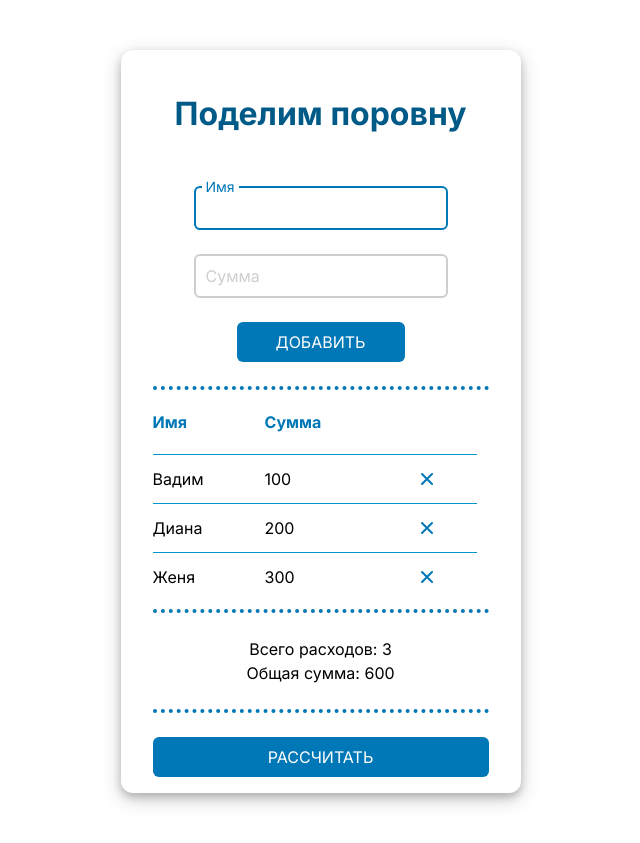
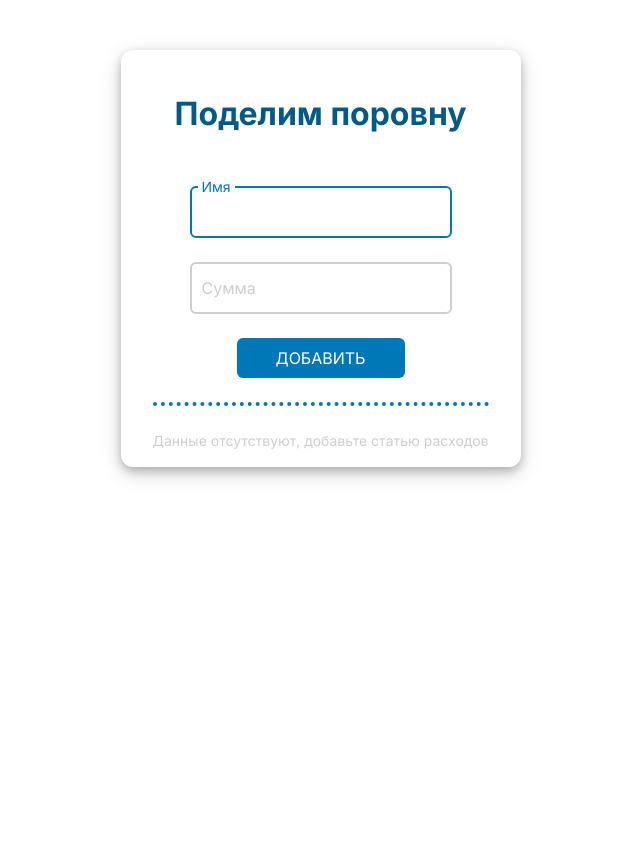
Before and after one commit to vgarbuzow/split-the-bill, a React (Vite) app: page / in a window 1280 px wide. Shown: the whole page, without its empty margins (312-952 px from the left). After the commit the page ends 800 px from the top, so only its background shows below. Built offline with nearby package versions, Linux system fonts and the light colour scheme.

Commit message:
Валидация ошибок, localStorage

```diff
--- a/src/entities/expense/model/ExpensesProvider.tsx
+++ b/src/entities/expense/model/ExpensesProvider.tsx
@@ -3,11 +3,12 @@ import {
   type FC,
   type ReactNode,
   useCallback,
+  useEffect,
   useMemo,
   useState,
 } from "react";
 import type { Expense, ExpensesApi, ExpensesState } from "./types";
-import { v4 as uuid } from "uuid";
+import useExpensesLocalStorage from "@/entities/expense/model/useExpensesLocalStorage.ts";
 
 const ExpensesStateContext = createContext<ExpensesState | null>(null);
 const ExpensesApiContext = createContext<ExpensesApi | null>(null);
@@ -17,11 +18,8 @@ type ExpensesProviderProps = {
 };
 
 const ExpensesProvider: FC<ExpensesProviderProps> = ({ children }) => {
-  const [expenses, setExpenses] = useState<Expense[]>(() => [
-    { id: uuid(), ownerName: "Вадим", amount: 100 },
-    { id: uuid(), ownerName: "Диана", amount: 200 },
-    { id: uuid(), ownerName: "Женя", amount: 300 },
-  ]);
+  const { savedExpenses, saveExpenses } = useExpensesLocalStorage();
+  const [expenses, setExpenses] = useState<Expense[]>(savedExpenses ?? []);
 
   const addExpense = useCallback((newExpense: Expense) => {
     setExpenses((prevExpenses) => [...prevExpenses, newExpense]);
@@ -45,6 +43,10 @@ const ExpensesProvider: FC<ExpensesProviderProps> = ({ children }) => {
     [expenses],
   );
 
+  useEffect(() => {
+    saveExpenses(expenses);
+  }, [expenses]);
+
   return (
     <ExpensesStateContext.Provider value={stateValue}>
       <ExpensesApiContext.Provider value={apiValue}>
--- /dev/null
+++ b/src/entities/expense/model/useExpensesLocalStorage.ts
@@ -0,0 +1,16 @@
+import type { Expense } from "@/entities/expense/model/types.ts";
+
+const useTasksLocalStorage = () => {
+  const savedExpenses = localStorage.getItem("expenses");
+
+  const saveExpenses = (expenses: Expense[]) => {
+    localStorage.setItem("expenses", JSON.stringify(expenses));
+  };
+
+  return {
+    savedExpenses: savedExpenses ? JSON.parse(savedExpenses) : null,
+    saveExpenses,
+  };
+};
+
+export default useTasksLocalStorage;
--- a/src/features/expense/add/AddExpenseForm.tsx
+++ b/src/features/expense/add/AddExpenseForm.tsx
@@ -3,12 +3,12 @@ import Field from "@/shared/ui/field";
 import Button from "@/shared/ui/button";
 import { useExpensesApi } from "@/entities/expense/model";
 import { v4 as uuid } from "uuid";
-import { type FieldValues, type SubmitHandler, useForm } from "react-hook-form";
+import { type SubmitHandler, useForm } from "react-hook-form";
 import { useEffect } from "react";
 
 type FormValues = {
   ownerName: string;
-  amount: number;
+  amount: number | "";
 };
 
 const AddExpenseForm = () => {
@@ -16,22 +16,32 @@ const AddExpenseForm = () => {
     register,
     handleSubmit,
     setFocus,
+    reset,
     formState: { errors },
-  } = useForm<FormValues>({ mode: "onBlur" });
+  } = useForm<FormValues>({ mode: "onChange", reValidateMode: "onChange" });
   const { addExpense } = useExpensesApi();
 
-  const onSubmit: SubmitHandler<FieldValues> = ({ ownerName, amount }) => {
+  const onSubmit: SubmitHandler<FormValues> = ({ ownerName, amount }) => {
+    if (!amount) return;
+
     const newExpense = {
       id: uuid(),
       ownerName,
       amount,
     };
     addExpense(newExpense);
+    reset({
+      ownerName: "",
+      amount: "",
+    });
+    setTimeout(() => {
+      setFocus("ownerName");
+    }, 0);
   };
 
   useEffect(() => {
     setFocus("ownerName");
-  }, [setFocus]);
+  }, []);
 
   return (
     <form className={styles.newExpenseForm} onSubmit={handleSubmit(onSubmit)}>
--- a/src/pages/expenses-page/ExpensesPage.tsx
+++ b/src/pages/expenses-page/ExpensesPage.tsx
@@ -8,7 +8,7 @@ import Divider from "@/shared/ui/divider";
 
 const ExpensesPage = () => {
   const { expenses } = useExpensesState();
-  const hasExpenses = expenses.length > 0;
+  const hasExpenses = expenses?.length > 0;
 
   return (
     <div className={styles.expenses}>
--- a/src/shared/ui/field/Field.module.scss
+++ b/src/shared/ui/field/Field.module.scss
@@ -1,14 +1,14 @@
 .field {
   position: relative;
+
 }
 
 .input {
-  padding: var(--space-2);
+  padding: var(--space-3);
   border-radius: var(--radius-sm);
   border-color: var(--color-gray);
   border-style: solid;
   outline: none;
-
   &:hover {
     border-color: var(--color-accent);
   }
@@ -25,7 +25,7 @@
 .label {
   position: absolute;
   left: var(--space-2);
-  top: 10px;
+  top: 14px;
   color: var(--color-gray);
   pointer-events: none;
   background: white;
```
